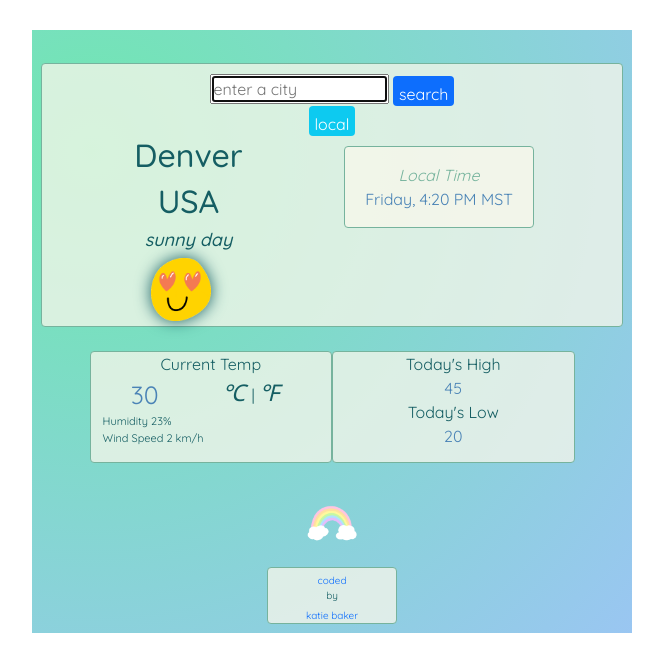
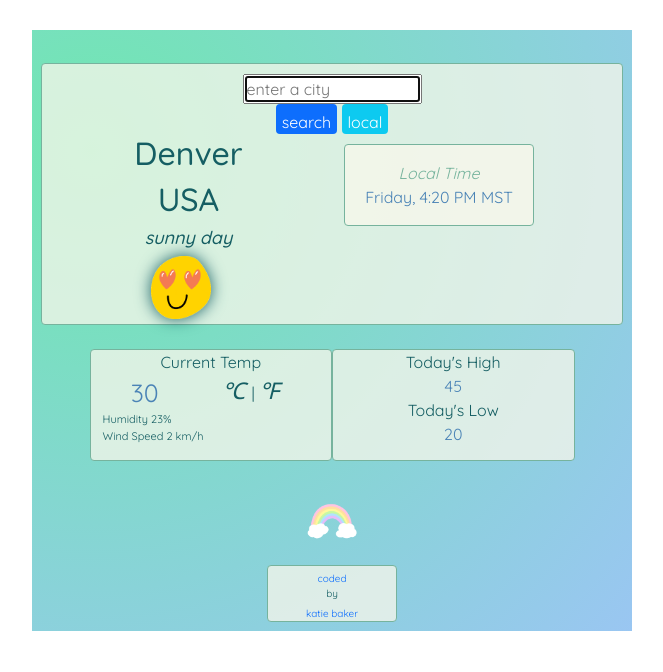
Before and after one commit to katiekachoo/sweet-app, a plain HTML site: page index.html in a window 1280 px wide. Shown: the whole page, without its empty margins (308-971 px from the left). Drawn offline with nearby package versions, Linux system fonts and the light colour scheme.

Commit message:
adjusted search button location

```diff
--- a/index.html
+++ b/index.html
@@ -38,10 +38,11 @@
               id="city-input"
               autofocus="on"
             />
-            <button type="button" class="btn btn-primary" id="btn-search">search</button>
+            <div><button type="button" class="btn btn-primary" id="btn-search">search</button>
             <span>
               <button type="button" class="btn btn-info" id="btn-local">local</button>
             </span>
+            </div>
           </div>
           <div class="col-3"></div>
         </div>
```
